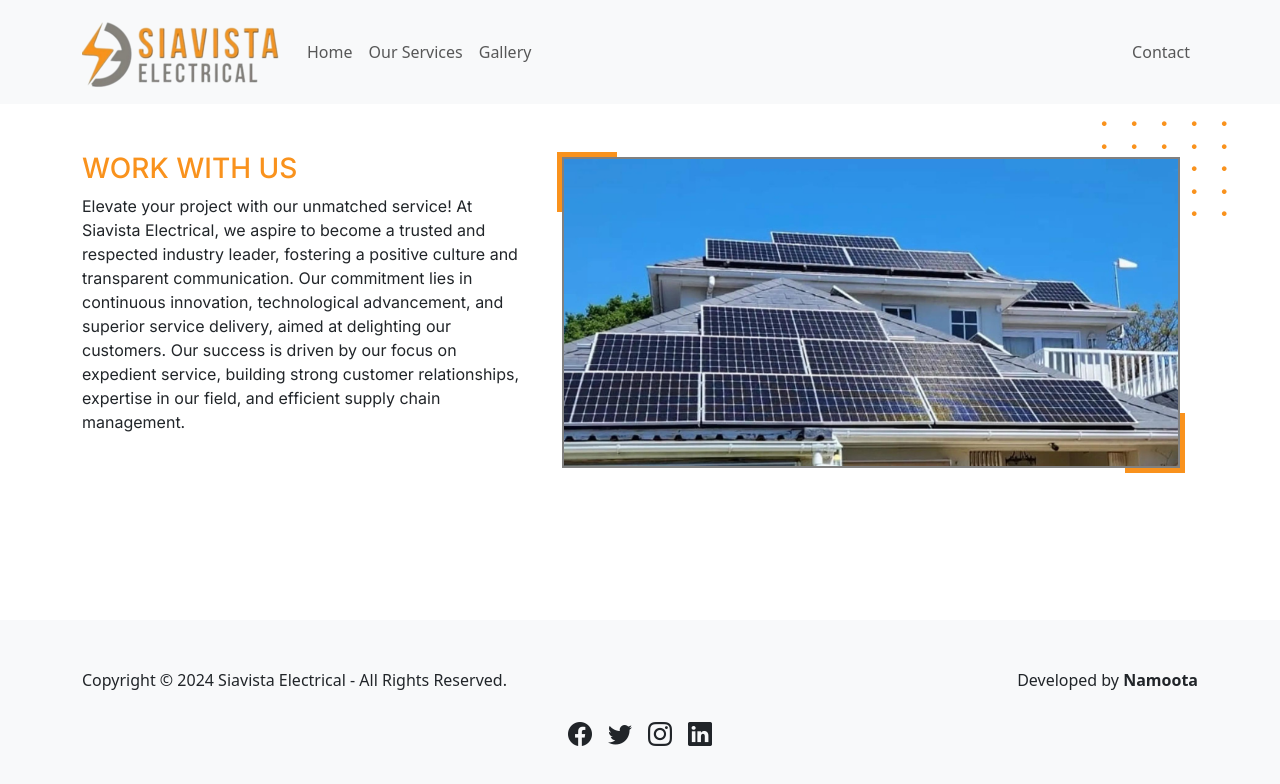
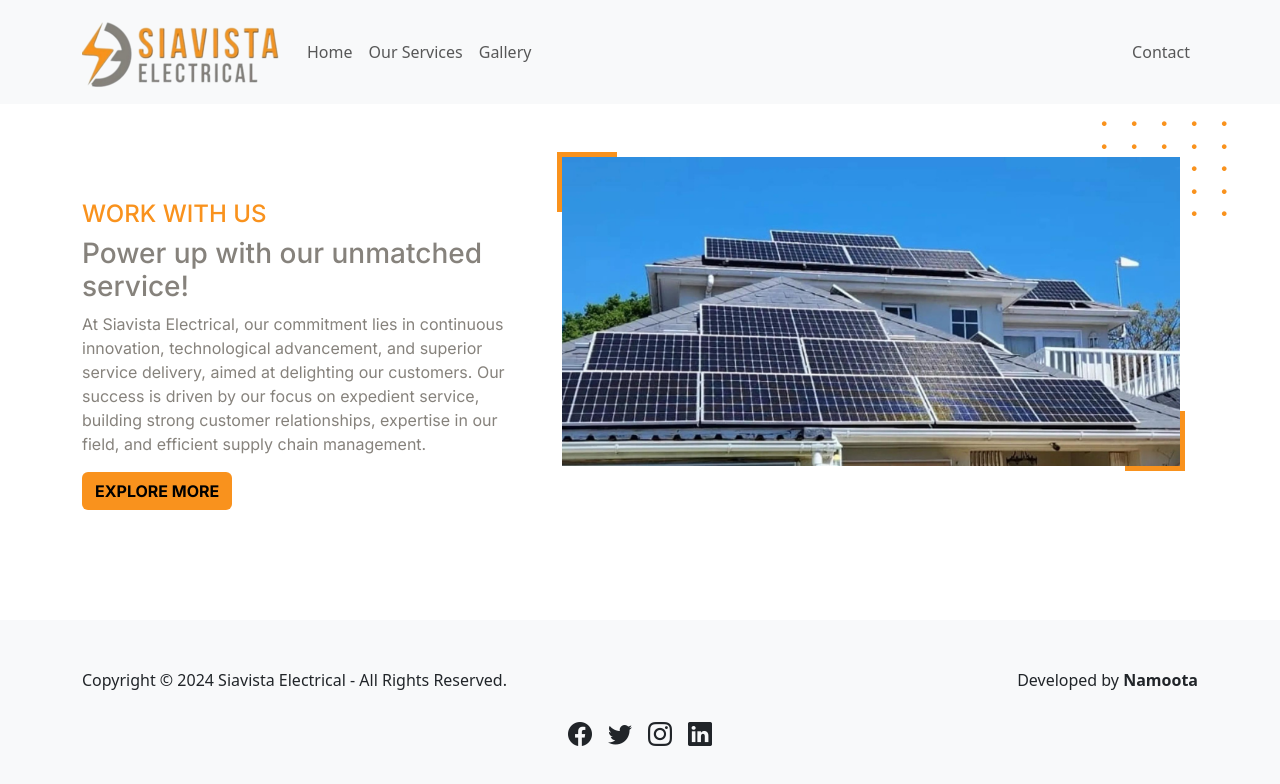
Before and after one commit to namootatech/siavista, a Next.js app: page / in a window 1280 px wide. Shown: the top 784 px of the page. Built offline with nearby package versions, Linux system fonts and the light colour scheme.

Commit message:
Added button component and explore more button, completed hero section

```diff
--- /dev/null
+++ b/src/components/button/index.js
@@ -0,0 +1,15 @@
+import React from 'react';
+
+function ButtonLink(props) {
+  const { url, text, backgroundColor, textColor } = props;
+  const btnStyle = {
+    backgroundColor: backgroundColor,
+    color:textColor,
+    fontWeight: 'bold'
+  }
+  return (
+    <a style={btnStyle} href={url} className="btn text-uppercase">{text}</a>
+  );
+}
+
+export default ButtonLink;
--- a/src/components/hero/index.js
+++ b/src/components/hero/index.js
@@ -5,22 +5,29 @@ import Row from 'react-bootstrap/Row';
 import Col from 'react-bootstrap/Col';
 import DottedBox from '@/components/dotted-box';
 import OrangeBox from '@/components/orange-box'
-
+import ButtonLink from '@/components/button';
 const Hero = () => {
     return (
         <Container className="mt-5 mb-5">
             <Row>
-                <Col lg={5}>
+                <Col lg={5} lgOrder={2}>
                     <div className="mb-5">
-                        <h3 className="text-orange text-uppercase">Work with us</h3>
-                        <p>Elevate your project with our unmatched service!
-                        At Siavista Electrical, we aspire to become a trusted and respected industry leader, fostering a positive culture and transparent communication.
-                        Our commitment lies in continuous innovation, technological advancement, and superior service delivery, aimed at delighting our customers.
+                        <h4 className="text-orange text-uppercase mt-5">Work with us</h4>
+                        <h3 className="text-grey">Power up with our unmatched service!</h3>
+                        <p className="text-grey">
+                        At Siavista Electrical, our commitment lies in continuous innovation, technological advancement, and superior service delivery, aimed at delighting our customers.
                         Our success is driven by our focus on expedient service, building strong customer relationships, expertise in our field, and efficient supply chain management.
                         </p>
+                        <ButtonLink
+                            className="orange-btn"
+                            backgroundColor="#f9921d"
+                            textColor="#000000"
+                            text="explore more"
+                            url="/services"
+                        />
                     </div>
                 </Col>
-                <Col lg={7}>
+                <Col lg={7} lgOrder={1}>
                     <div id="hero-image-container">
                         <div id="dotted-box">
                             <DottedBox/>
--- a/src/styles/main.css
+++ b/src/styles/main.css
@@ -1,5 +1,8 @@
 .text-orange {
     color: #f9921d;
+}
+.text-grey {
+    color: #86827c;
 }
 #hero-image-container {
     position: absolute;
@@ -17,7 +20,6 @@
     margin-top: 5px;
     margin-left: 5px;
     z-index: 1;
-    border: 2px solid grey;
 }
 #orange-box {
     position: absolute;
@@ -34,3 +36,7 @@
 a:hover {
     background-color: #f9921d;
 }
+.orange-btn:hover {
+    background-color: #86827c !important;
+    color: #000000 !important;
+}
```
